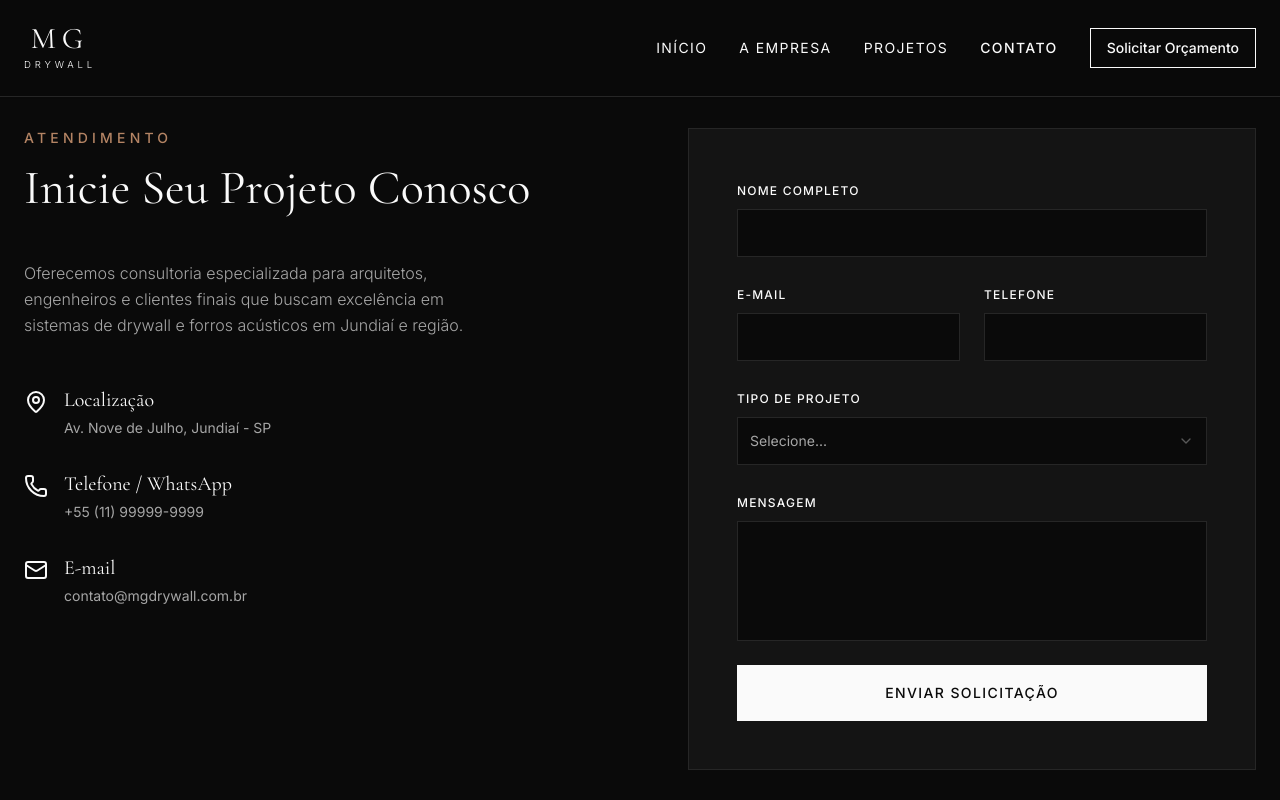
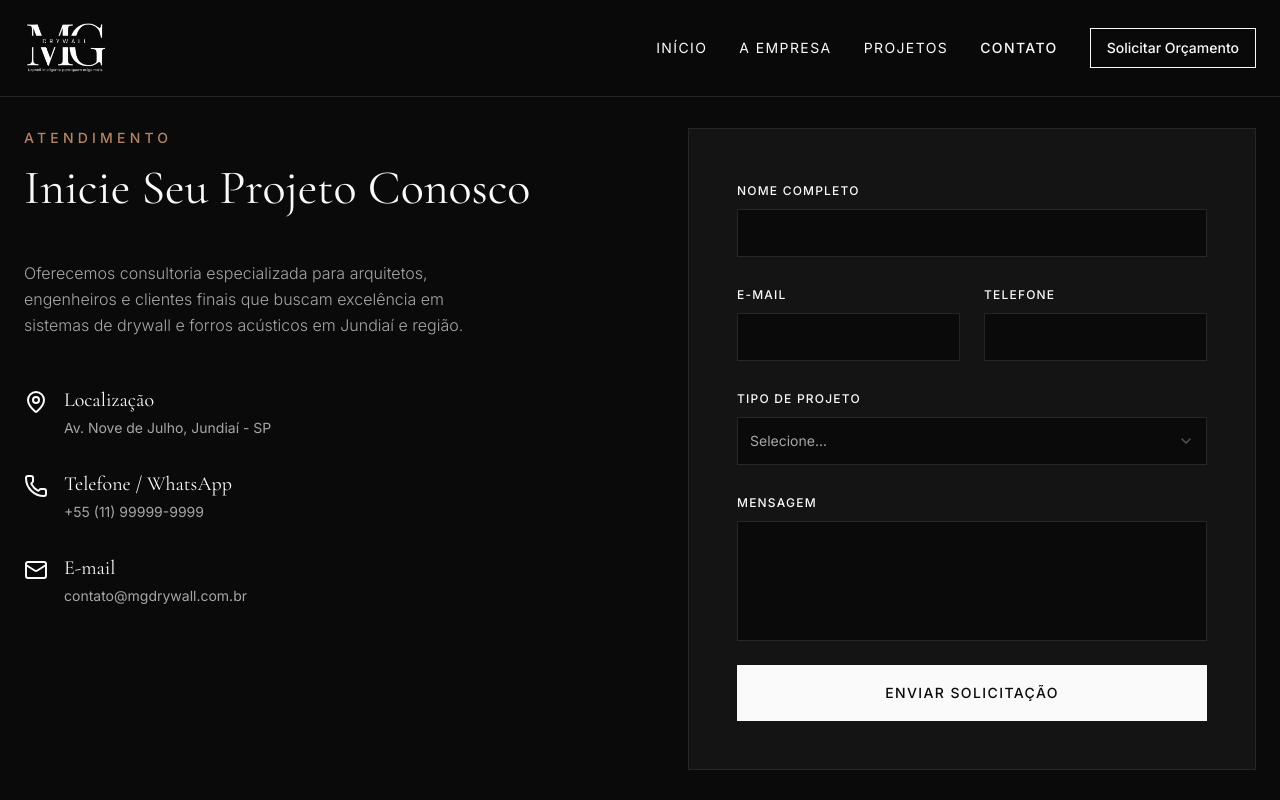
Before and after one commit to fernandogabos/mg-drywall-wyzaq5g0w, a React (Vite) app: page /contato in a window 1280 px wide. Shown: the top 800 px of the page. Built offline with nearby package versions, Linux system fonts and the light colour scheme.

Commit message:
feat: Replace text branding with company logo

```diff
--- a/src/components/Header.tsx
+++ b/src/components/Header.tsx
@@ -39,9 +39,12 @@ export function Header() {
   return (
     <header className={cn('fixed top-0 left-0 right-0 z-50 transition-all duration-300', headerBg)}>
       <div className="container mx-auto px-6 h-24 flex items-center justify-between">
-        <Link to="/" className={cn('flex flex-col items-center justify-center', textColor)}>
-          <span className="font-serif text-3xl tracking-[0.2em] leading-none">MG</span>
-          <span className="font-sans text-[0.6rem] tracking-[0.4em] font-light mt-1">DRYWALL</span>
+        <Link to="/" className={cn('flex items-center justify-center', textColor)}>
+          <img
+            src="/MG Drywall_Logo_Baixa_Negativo.png"
+            alt="MG Drywall Logo"
+            className="h-[50px] w-auto object-contain"
+          />
         </Link>
 
         {/* Desktop Nav */}
```
Also changed, not shown: .skip.config.json.
